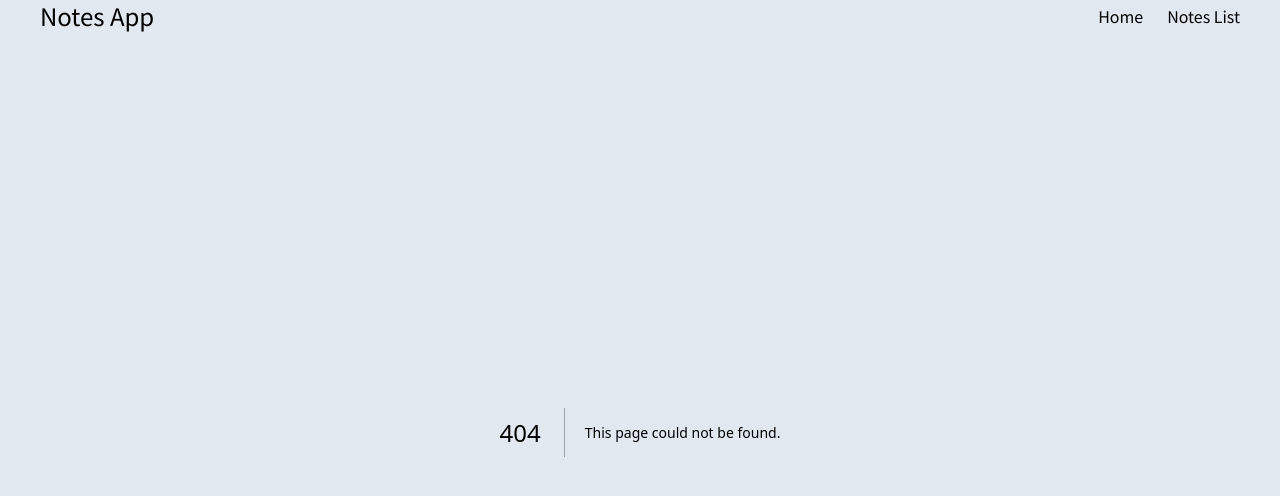
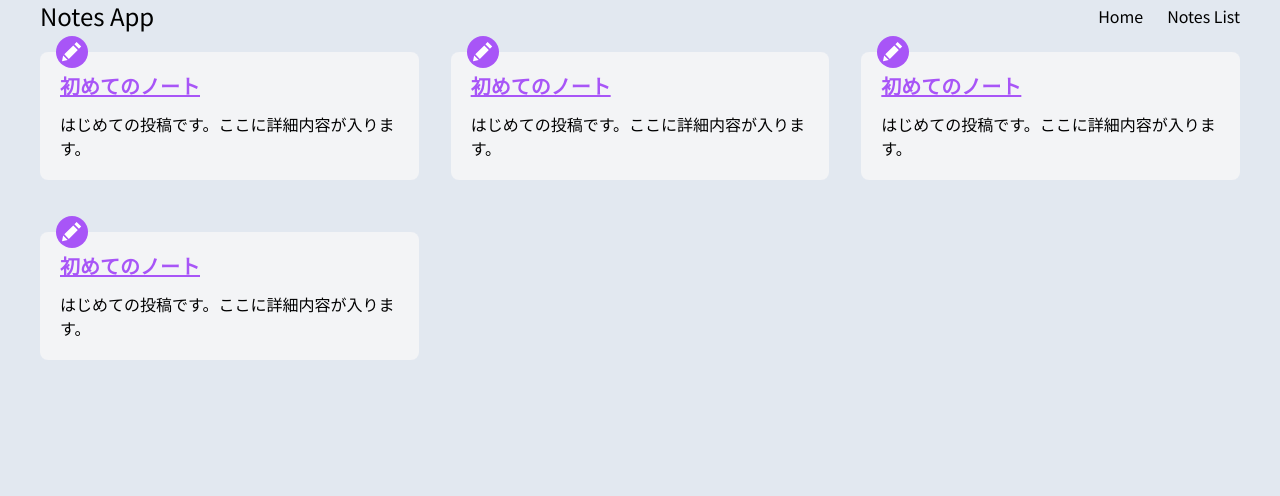
Before and after one commit to ShotaMatsushima/note-app, a Next.js app: page /notes in a window 1280 px wide. Before the commit this address had no page. Shown: the top 496 px of the page. Built offline with nearby package versions, Linux system fonts and the light colour scheme.

Commit message:
create note lists page

```diff
--- /dev/null
+++ b/app/notes/page.tsx
@@ -0,0 +1,37 @@
+import Link from "next/link";
+
+export default function Page() {
+  return (
+    <div className="grid sm:grid-cols-2 xl:grid-cols-3 gap-8 sm:gay-y-10 m">
+      <NoteItem />
+      <NoteItem />
+      <NoteItem />
+      <NoteItem />
+    </div>
+  );
+}
+
+const NoteItem = () => {
+  return (
+    <div className="bg-gray-100 rounded-lg p-5 mt-5 relative">
+      <Link href={`/notes/1`} className="absolute -top-4 left-4">
+        <span className="w-8 h-8 inline-flex justify-center items-center bg-purple-500 hover:bg-purple-700 text-white rounded-full">
+          <svg
+            xmlns="http://www.w3.org/2000/svg"
+            className="w-5 h-5"
+            viewBox="0 0 25 25"
+            fill="currentColor"
+          >
+            <path d="M7.127 22.562l-7.127 1.438 1.438-7.128 5.689 5.69zm1.414-1.414l11.228-11.225-5.69-5.692-11.227 11.227 5.689 5.69zm9.768-21.148l-2.816 2.817 5.691 5.691 2.816-2.819-5.691-5.689z" />
+          </svg>
+        </span>
+      </Link>
+      <Link href={`/notes/1`}>
+        <h3 className="text-purple-500 hover:text-purple-700 text-lg md:text-xl font-semibold mb-3 underline">
+          初めてのノート
+        </h3>
+        はじめての投稿です。ここに詳細内容が入ります。
+      </Link>
+    </div>
+  );
+};
--- a/app/page.tsx
+++ b/app/page.tsx
@@ -1,4 +1,3 @@
-import Image from "next/image";
 import Link from "next/link";
 
 export default function Home() {
```
